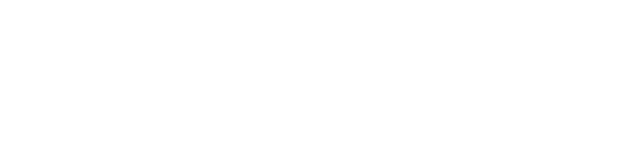
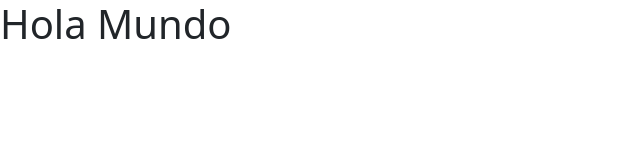
Before and after one commit to fernandoasd/jonybucci.io, a plain HTML site: page index.html in a window 1280 px wide. Shown: the whole page, without its empty margins (0-640 px from the left). Drawn offline with nearby package versions, Linux system fonts and the light colour scheme.

Commit message:
Agragado de links Bootstrap, css, js

```diff
--- a/index.html
+++ b/index.html
@@ -4,9 +4,18 @@
     <meta charset="UTF-8">
     <meta http-equiv="X-UA-Compatible" content="IE=edge">
     <meta name="viewport" content="width=device-width, initial-scale=1.0">
+    <!--Link css-->
+    <link rel="stylesheet" href="./css/styles.css">
+    <!--Link Js-->
+    <link rel="stylesheet" href="./js/javascript.js">
+    <!-- Bootstrap CSS only -->
+    <link href="https://cdn.jsdelivr.net/npm/bootstrap@5.2.1/dist/css/bootstrap.min.css" rel="stylesheet" integrity="sha384-iYQeCzEYFbKjA/T2uDLTpkwGzCiq6soy8tYaI1GyVh/UjpbCx/TYkiZhlZB6+fzT" crossorigin="anonymous">
     <title>Gabucci</title>
 </head>
 <body>
+    <h1>Hola Mundo</h1>
 
+    <!-- Bootstrap JavaScript Bundle with Popper -->
+<script src="https://cdn.jsdelivr.net/npm/bootstrap@5.2.1/dist/js/bootstrap.bundle.min.js" integrity="sha384-u1OknCvxWvY5kfmNBILK2hRnQC3Pr17a+RTT6rIHI7NnikvbZlHgTPOOmMi466C8" crossorigin="anonymous"></script>
 </body>
 </html>
```
Also changed, not shown: css/styles.css (added), js/javascript.js (added).
